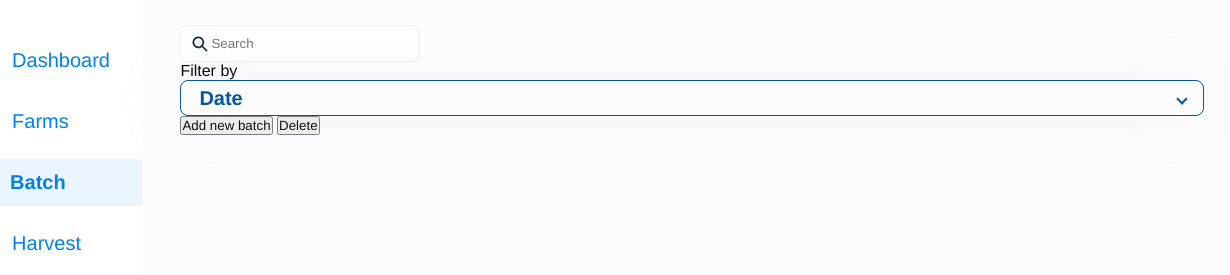
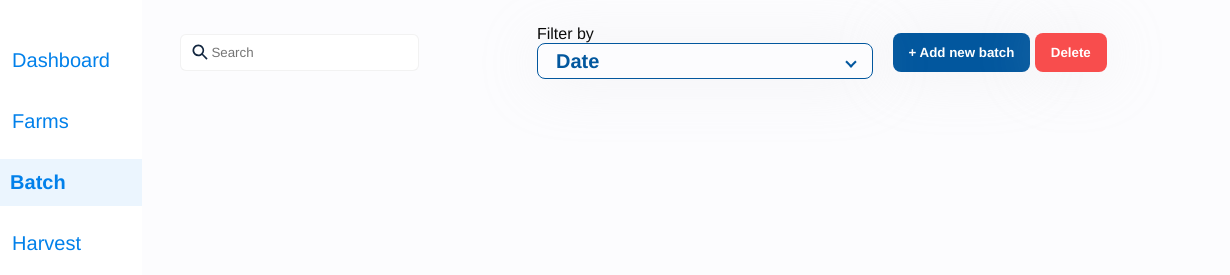
Before and after one commit to Cozyamy/AquaTrack, a plain HTML site: page dashboard/batch.html in a window 1280 px wide. Shown: the part 76-351 px from the top of the page, 50-1280 px from the left. Drawn offline with nearby package versions, Linux system fonts and the light colour scheme; a web font is replaced by a local one.

```diff
--- a/css/style.css
+++ b/css/style.css
@@ -2421,8 +2421,8 @@
 
   .pondContainer_header p {
     color: var(--color-primary);
-    font-size: 10px;
-    font-weight: 300;
+    font-size: 14px;
+    font-weight: 400;
     cursor: pointer;
   }
 
@@ -2853,3 +2853,30 @@
   .addpond_btn {
     box-shadow: 0px 2px 58px 0px rgba(255, 255, 255, 0.25);
   }
+
+  .addbatch {
+    padding: 12px 16px;
+    border-radius: 8px;
+    background: var(--color-primary);
+    box-shadow: 0px 2px 58px 0px rgba(217, 217, 217, 0.25);
+    color: var(--color-white);
+    font-weight: var(--font-weight-bold);
+    border: none;
+  }
+
+  .deletebatch {
+    border-radius: 8px;
+    background: #F84D4D;
+    box-shadow: 0px 2px 58px 0px rgba(217, 217, 217, 0.25);
+    border: none;
+    color: white;
+    font-weight: var(--font-weight-bold);
+    padding: 12px 16px;
+  }
+
+  .batch_header {
+    display: grid;
+    grid-template-columns: auto auto auto;
+    gap: 20px;
+    align-items: center;
+  }
--- a/dashboard/batch.html
+++ b/dashboard/batch.html
@@ -125,7 +125,7 @@
 				</div>
 			</div>
 		</header>
-        <section>
+        <section class="batch_header">
             <div class="search-container">
                 <input type="text" class="search-input" placeholder="Search" />
                 <i class="search-icon"></i>
@@ -144,7 +144,7 @@
                 </div>
             </div>
             <div>
-                <button class="addbatch custom-modal-button" data-modal="custom-modal-5">Add new batch</button>
+                <button class="addbatch custom-modal-button" data-modal="custom-modal-5">+ Add new batch</button>
                 <button class="deletebatch custom-modal-button" data-modal="custom-modal-6">Delete</button>
             </div>
             <div class="custom-modal" id="custom-modal-5">
```
